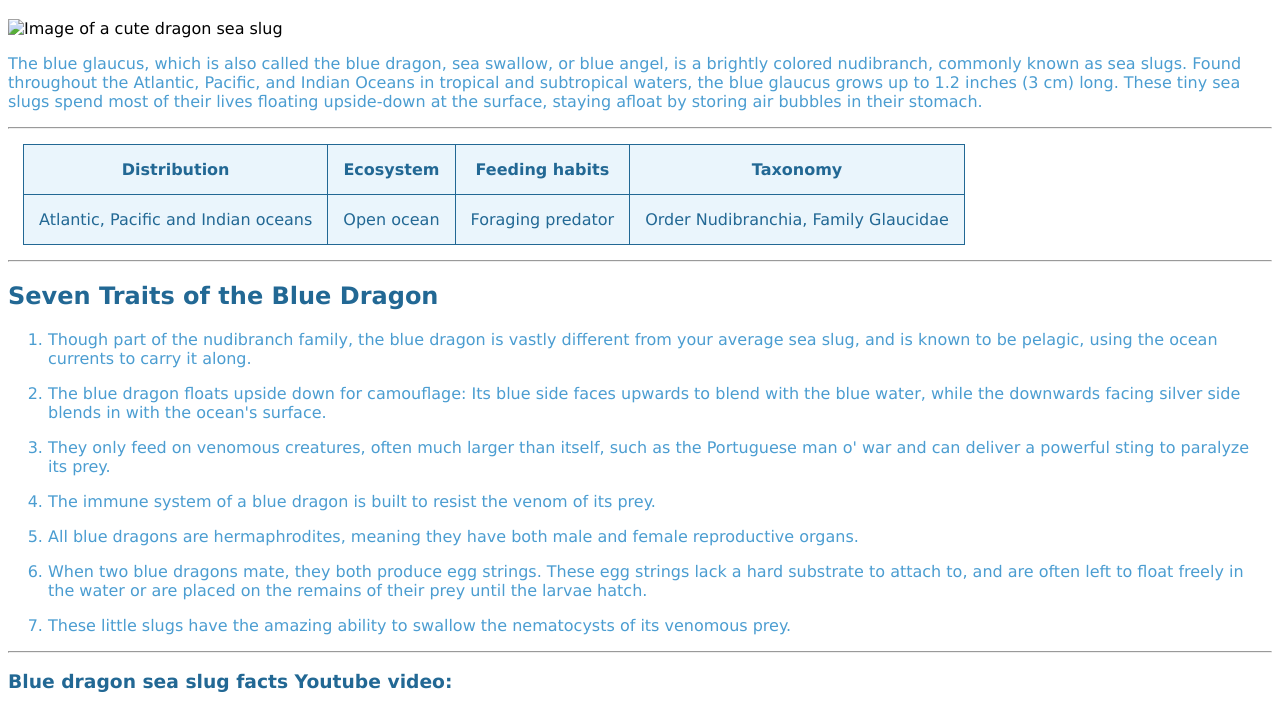
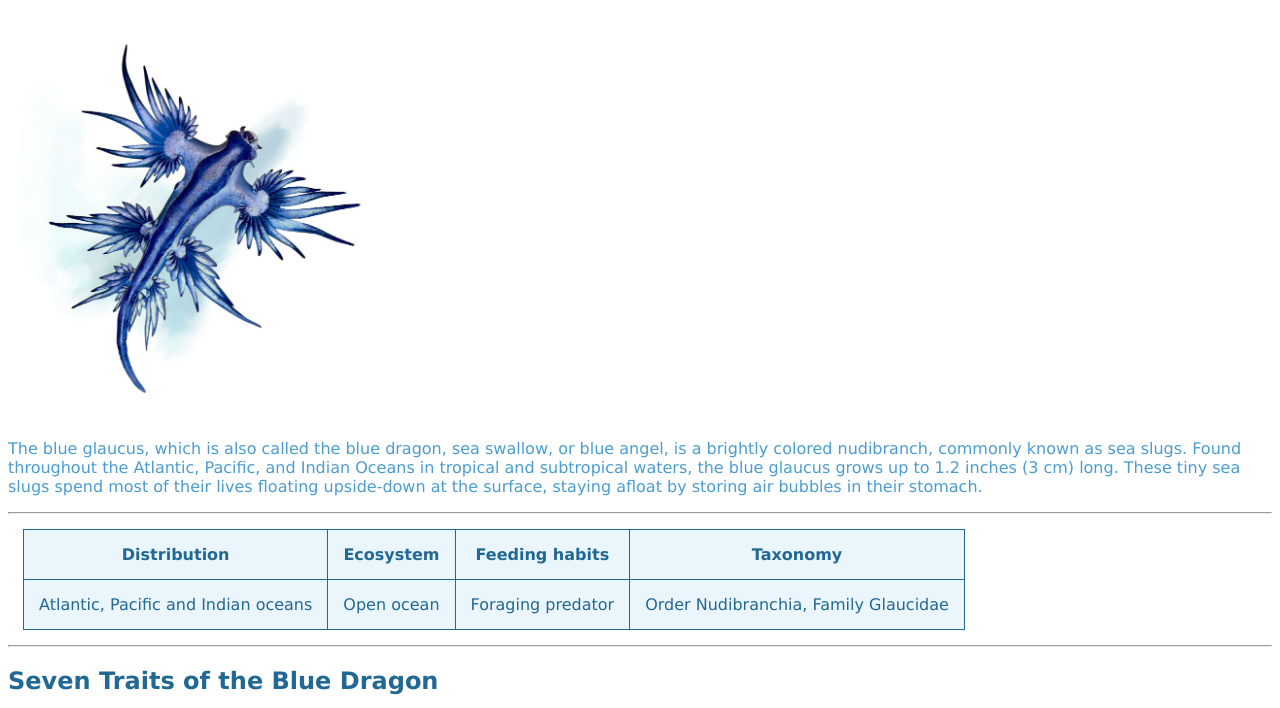
Before and after one commit to MarinaBob/html-project, a plain HTML site: page index.html in a window 1280 px wide. Shown: the part 62-770 px from the top of the page. Drawn offline with Linux system fonts and the light colour scheme; grey boxes are pictures that could not be loaded.

Commit message:
index.html

```diff
--- a/index.html
+++ b/index.html
@@ -7,7 +7,7 @@
         <meta name="author" content="Marina Bobetic">
         <meta name="viewport" content="width=device-width, initial-scale=1.0">
         <title>Blue dragon sea slug </title>
-        <link rel="icon" type="image/png" href="images/blue-dragon-sea-slug.png" />
+        <link rel="icon" type="image/png" href="blue-dragon-sea-slug.png" />
         <style>
             body {font-family: Verdana, Geneva, Tahoma, sans-serif;}
             h1, h2, h3 {
@@ -35,7 +35,7 @@
     </head>
     <body>
         <h1>Blue dragon sea slug</h1>
-        <img src="images/blue-dragon.jpg" alt="Image of a cute dragon sea slug" height="400px">
+        <img src="blue-dragon.jpg" alt="Image of a cute dragon sea slug" height="400px">
         <p>The blue glaucus, which is also called the blue dragon, sea swallow, or blue angel, is a brightly colored nudibranch, commonly known as sea slugs.  Found throughout the Atlantic, Pacific, and Indian Oceans in tropical and subtropical waters, the blue glaucus grows up to 1.2 inches (3 cm) long. These tiny sea slugs spend most of their lives floating upside-down at the surface, staying afloat by storing air bubbles in their stomach.
         </p>
         <hr>
```
